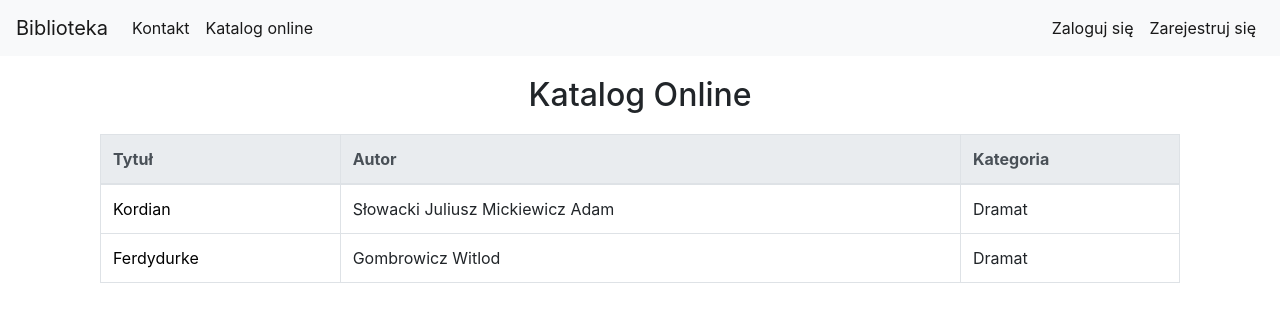
After one commit to wojtek9502/Biblioteka-Django, a Django app: a page that uses library_project/templates/base.html in a window 1280 px wide. The commit adds this page. Shown: the top 322 px of the page. Run offline with Django 3.2, Linux system fonts and the light colour scheme; data comes from the database, SQL or seed files in the repository; some libraries are stand-ins or nearby versions.

Commit message:
add online catalog and book detail views

```diff
--- a/library_project/library_app/admin.py
+++ b/library_project/library_app/admin.py
@@ -3,7 +3,7 @@ from library_app import models
 
 # Register your models here.
 class BookAdmin(admin.ModelAdmin):
-    list_display = ('title','show_authors','slug','isbn','category','edition','publishing_house','publish_year','is_borrowed')
+    list_display = ('title','show_authors','slug','isbn','category','edition','publishing_house','publish_date','is_borrowed')
     search_fields = ('title', 'authors')
     raw_id_fields = ('authors', 'category', 'publishing_house')
     prepopulated_fields = {"slug": ("title",)}
--- a/library_project/library_app/models.py
+++ b/library_project/library_app/models.py
@@ -40,8 +40,9 @@ class Book(models.Model):
     isbn = models.CharField(max_length=30, unique=True)
     title = models.CharField(max_length=200)
     description = models.TextField(blank=True, default='')
-    publish_year = models.DateField(auto_now=False)
+    publish_date = models.DateField(auto_now=False)
     edition = models.IntegerField(default=1)
+    image_url = models.URLField(default='', blank=True, null=True )
     is_borrowed = models.BooleanField(default=False)
     slug = models.SlugField(allow_unicode=True, unique=True)
 
--- /dev/null
+++ b/library_project/library_app/templates/library_app/book_list.html
@@ -0,0 +1,53 @@
+{% extends "base.html" %}
+
+{% block body_block %}
+<div class="container">
+    <div class="page-title">
+        <h2>Katalog Online</h2>
+    </div>
+        <table class="table table-bordered table-hover">
+            <thead class="thead-light">
+                <tr>
+                    <th scope="col">Tytuł</th>
+                    <th scope="col">Autor</th>
+                    <th scope="col">Kategoria</th>
+                </tr>
+            </thead>
+            <tbody>
+
+            {% for book in book_list %}
+                    <tr>
+                        <td><a href="{% url 'library_app:book_detail' pk=book.pk %}">{{book.title}}</a></td>
+                        <td>
+                            {% for author in book.authors.all %}
+                                {{author}}
+                            {% endfor %}
+                        </td>
+                        <td>{{book.category}}</td>
+                    </tr>
+            {% endfor %}
+
+            </tbody>
+        </table>
+</div>
+{% endblock %}
+
+
+<table class="table table-bordered">
+    <thead>
+        <tr>
+            <th scope="col">#</th>
+            <th scope="col">First</th>
+            <th scope="col">Last</th>
+            <th scope="col">Handle</th>
+        </tr>
+    </thead>
+    <tbody>
+        <tr>
+            <th scope="row">1</th>
+            <td>Mark</td>
+            <td>Otto</td>
+            <td>@mdo</td>
+        </tr>
+    </tbody>
+</table>
--- a/library_project/library_app/urls.py
+++ b/library_project/library_app/urls.py
@@ -3,6 +3,6 @@ from library_app import views
 
 app_name = 'library_app' #uzywane w navbar w base.html
 urlpatterns = [
-
-    # url(r'^book/$', views.BookListView.as_view(), name='book_list'),
+    url(r'^book_list/$',views.BookListView.as_view(),name='book_list'),
+    url(r'^book_list/(?P<pk>\d+)$', views.BookDetailView.as_view(), name='book_detail'),
 ]
--- a/library_project/library_app/views.py
+++ b/library_project/library_app/views.py
@@ -1,13 +1,15 @@
-from django.shortcuts import render
-from library_app import views
-from django.views.generic import TemplateView
+from django.core.urlresolvers import reverse_lazy
+from django.http import Http404
+from django.views import generic
 
-# Create your views here.
-class HomePage(TemplateView):
-    template_name = "index.html"
+from . import models
 
-class TestPage(TemplateView):
-    template_name = 'test.html'
+from django.contrib.auth import get_user_model
+User = get_user_model()
 
-class ThanksPage(TemplateView):
-    template_name = 'thanks.html'
+
+class BookListView(generic.ListView):
+    model = models.Book
+
+class BookDetailView(generic.DetailView):
+    model = models.Book
--- a/library_project/library_project/urls.py
+++ b/library_project/library_project/urls.py
@@ -21,7 +21,7 @@ urlpatterns = [
     url(r'^admin/', admin.site.urls),
     url(r'^$', views.HomePage.as_view(), name='index'),
     url(r'^contatct/$', views.ContactPage.as_view(), name='contact'),
-    url(r'^library/', include('library_app.urls')),
+    url(r'^library/', include('library_app.urls', namespace='library_app')),
     url(r'^accounts/', include('accounts.urls', namespace='accounts')),
     url(r'^accounts/', include('django.contrib.auth.urls')),
     url(r'^thanks/', views.ThanksPage.as_view(), name="thanks"),
--- a/library_project/static/css/style.css
+++ b/library_project/static/css/style.css
@@ -1,3 +1,20 @@
+
+.page-title{
+    margin-top: 20px;
+    margin-bottom: 20px;
+    text-align: center;
+}
+
+.book_detail_description{
+    text-justify: auto
+}
+
+/* kolor linkow */
+a {
+    text-decoration: none;
+    color: black;
+}
+
 h1{
     text-align: center;
 }
--- a/library_project/templates/base.html
+++ b/library_project/templates/base.html
@@ -28,7 +28,7 @@
                     <a class="nav-link" href="{% url 'contact' %}">Kontakt</a>
                 </li>
                 <li class="nav-item active">
-                    <a class="nav-link" href="#">Katalog online</a>
+                    <a class="nav-link" href="{% url 'library_app:book_list' %}">Katalog online</a>
                 </li>
             </ul>
             <ul class="navbar-nav">
@@ -48,15 +48,8 @@
         </div>
     </nav>
 
-
-
     <div class="container">
-     {% if user.is_authenticated %}
-     {% endif %}
-
-
-    {% block body_block %}
-    {% endblock %}
+         {% block body_block %}{% endblock %}
     </div>
 </body>
 </html>
--- a/library_project/templates/thanks.html
+++ b/library_project/templates/thanks.html
@@ -1,5 +1,5 @@
 {% extends "base.html" %}
-{% block content %}
+{% block body_block %}
 <h1>Dziękujemy za odwiedziny!</h1>
 
 {% endblock %}
```
Also changed, not shown: library_project/library_app/templates/library_app/book_detail.html (added, +27 -0 lines), library_project/db.sqlite3, library_project/library_app/forms.html (added), library_project/library_app/migrations/0005_book_image_url.py (added), library_project/library_app/migrations/0006_auto_20180916_1206.py (added), library_project/library_app/migrations/0007_auto_20180916_1241.py (added).
